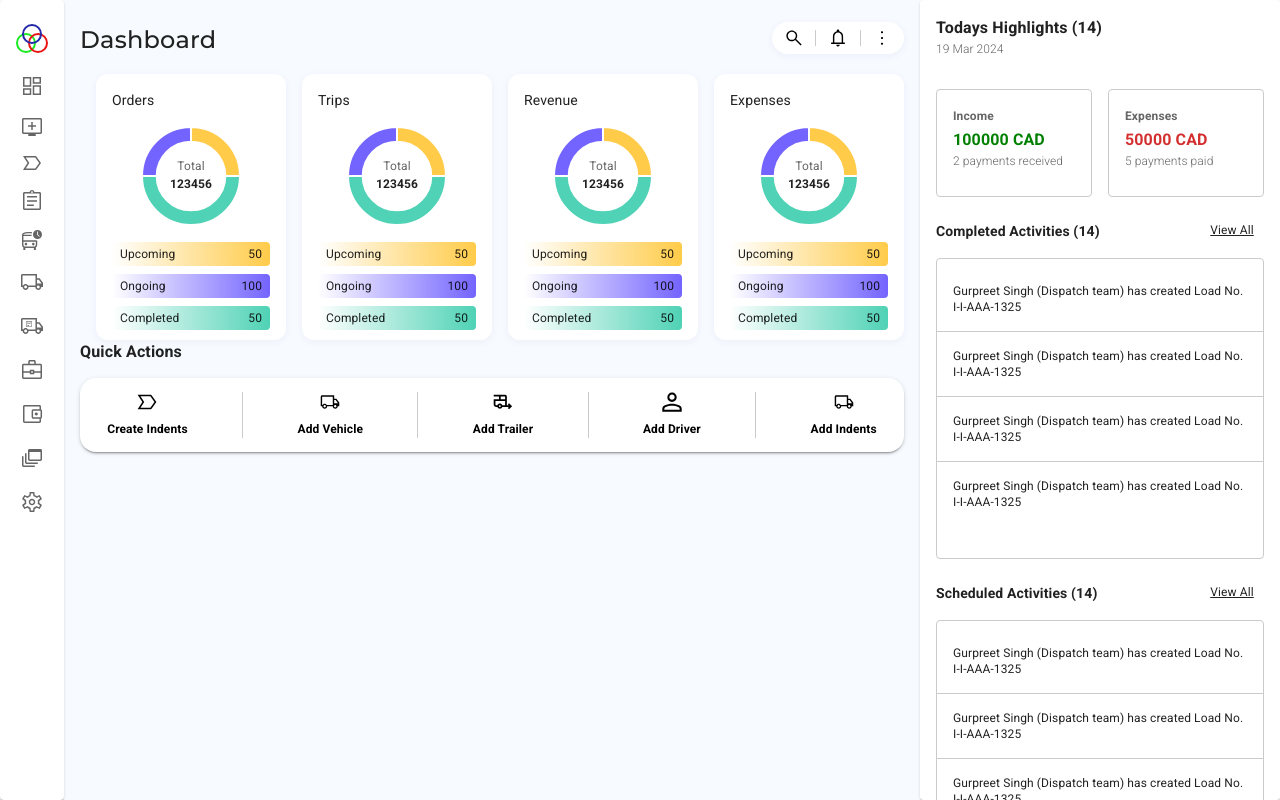
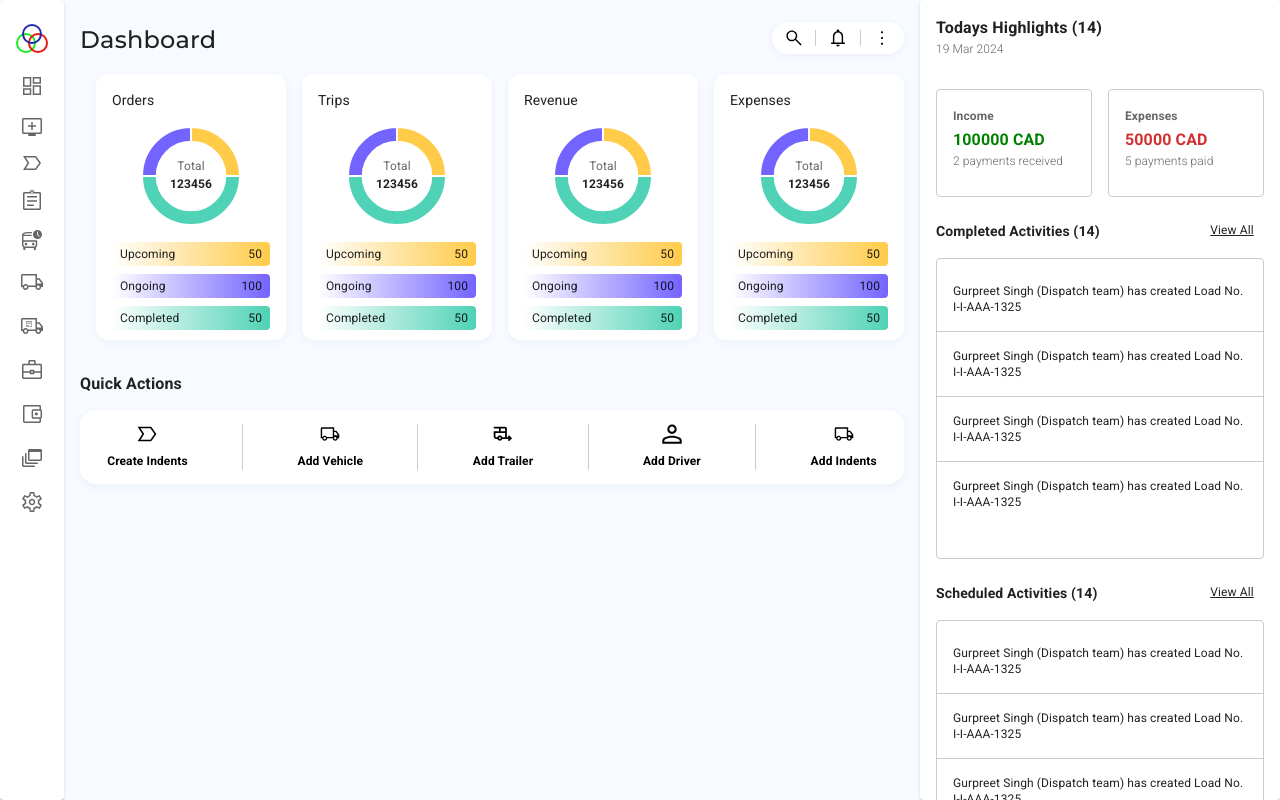
Before and after one commit to prathameshgaikwad/roado-dashboard, a React (Vite) app: page / in a window 1280 px wide. Built offline with nearby package versions, Linux system fonts and the light colour scheme.

Commit message:
style: boxshadow

```diff
--- a/src/App.jsx
+++ b/src/App.jsx
@@ -10,7 +10,10 @@ function App() {
     <Stack direction={"row"} sx={{ height: "100vh", width: "100vw" }}>
       <CssBaseline />
       <Sidebar />
-      <Stack direction={"column"} sx={{ width: "100%", px: 2, mt: "22px" }}>
+      <Stack
+        direction={"column"}
+        sx={{ width: "100%", px: 2, mt: "22px" }}
+        spacing={4}>
         <Dashboard />
         <QuickActions />
       </Stack>
--- a/src/components/QuickActions.jsx
+++ b/src/components/QuickActions.jsx
@@ -25,6 +25,7 @@ const QuickActions = () => {
           mt: "14px",
           py: "14px",
           bgcolor: "#FFF",
+          boxShadow: "0px 2px 8px 0px #1A38750D",
         }}>
         {quickActionButtons.map((button, i) => {
           return (
```
